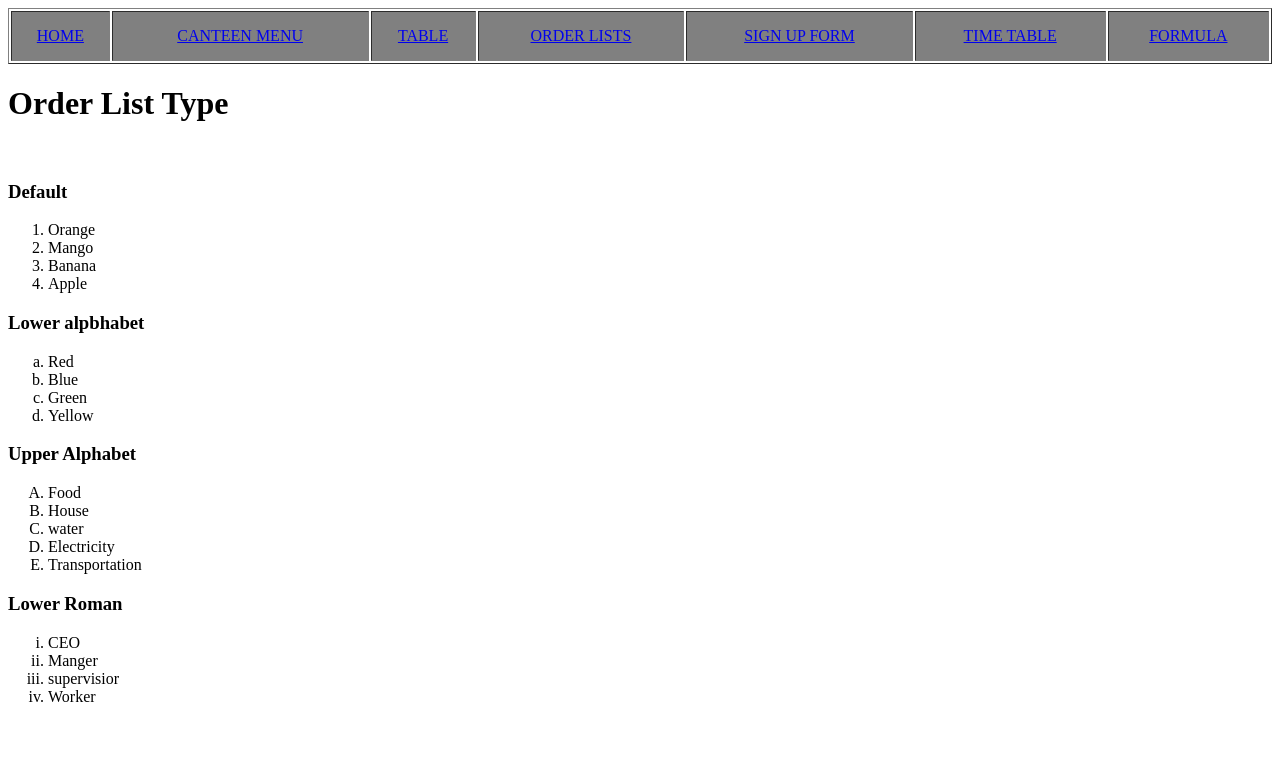
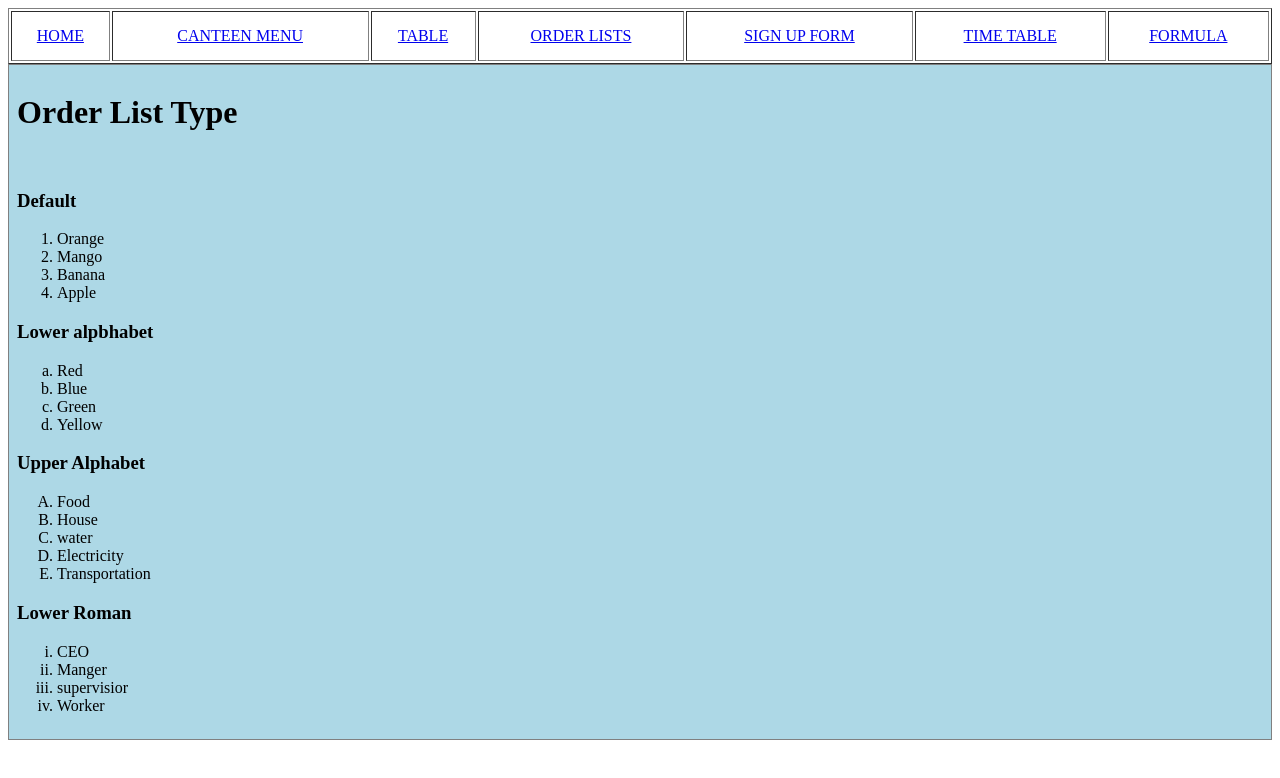
Before and after one commit to ourtry13/firstpage, a plain HTML site: page oder lists.html in a window 1280 px wide. Drawn offline with Linux system fonts and the light colour scheme.

Commit message:
Update oder lists.html

```diff
--- a/oder lists.html
+++ b/oder lists.html
@@ -3,12 +3,25 @@
 <head>
 	<meta charset="utf-8">
 	<title> Lists</title>
+<style type>
+
+		div
+			{
+
+			border: 1px solid gray;
+             padding: 8px;
+             background-color:lightblue;
+		}
+
+</style>
+
+
 </head>
 <body>
 
 	<table width="100%" cellpadding="0" border="1">
 
-		<tr align="center" bgcolor="#808080"  height="50px">
+		<tr align="center" bgcolor="white"  height="50px">
 			<td> <a href="index.html"> HOME </a></td>
 			<td> <a href="canteen menu.html">CANTEEN MENU </a></td>
 			<td> <a href="table.html">TABLE </a></td>
@@ -19,9 +32,9 @@
 
 		</tr>
 	</table>
-	</body>
 
-	<p bg color="orange">
+
+	<div>
 	<h1> Order List Type</h1><br>
 	<h3>Default </h3>
 	<ol>
@@ -56,6 +69,6 @@
 	<li> supervisior</li>
 	<li> Worker</li>
 </ol>
-</p>
-
+</div>
+</body>
 </html>
```
